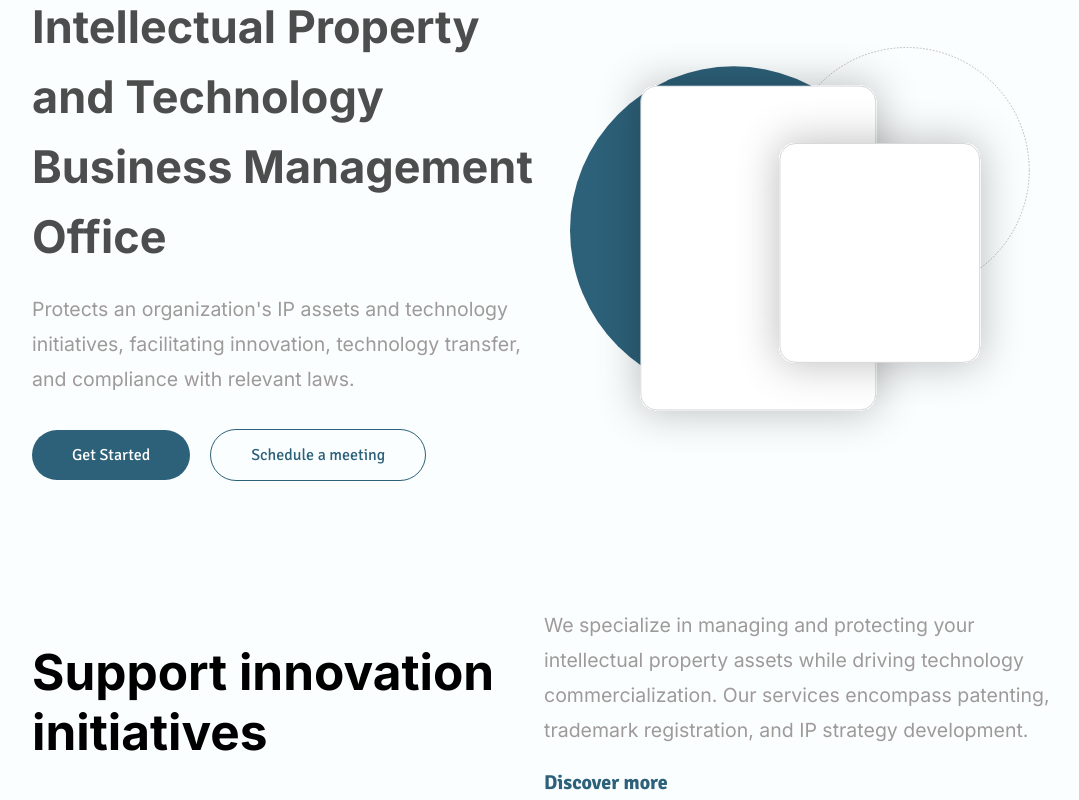
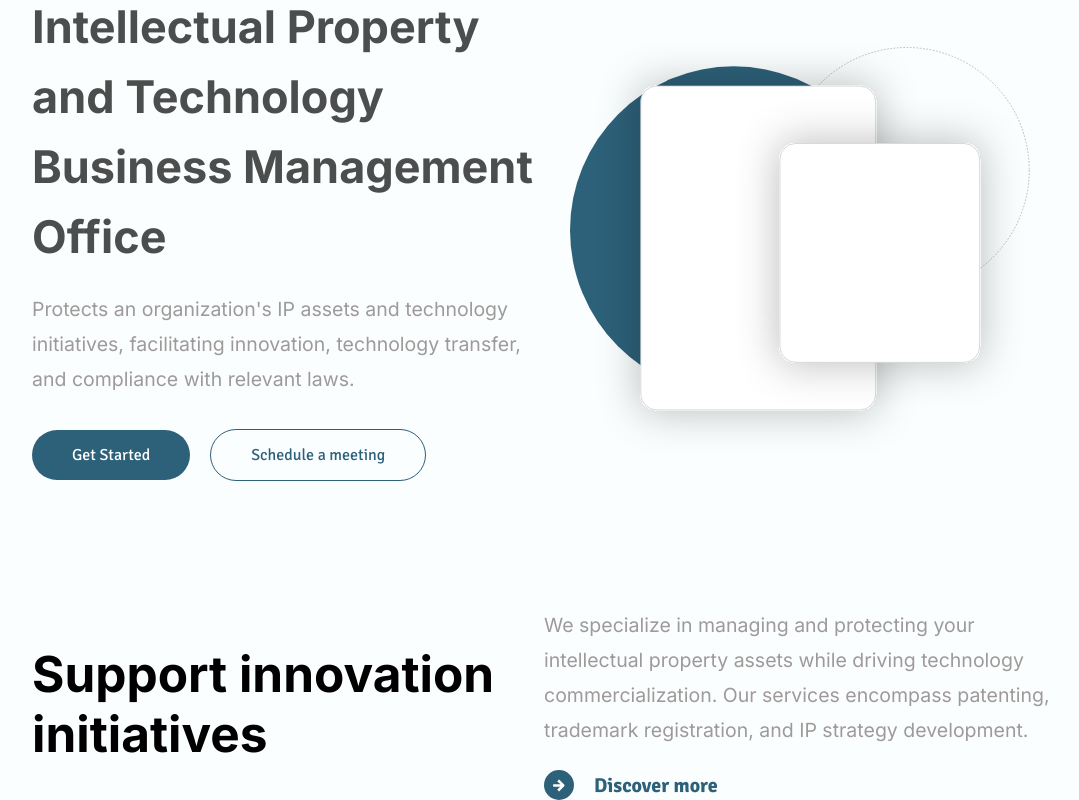
Before and after one commit to progchris00/LSPU-IPTBM-RTMS, a React (Vite) app: page / in a window 1280 px wide. Shown: the part 232-1032 px from the top of the page, without its empty margins (96-1175 px from the left). Built offline with nearby package versions, Linux system fonts and the light colour scheme.

Commit message:
feat: add svg in support action and style it in css

```diff
--- a/src/components/Support.jsx
+++ b/src/components/Support.jsx
@@ -1,4 +1,5 @@
 import { Link } from "react-router-dom";
+import Arrow from "../assets/images/arrow.svg";
 
 function Support() {
   return (
@@ -15,7 +16,7 @@ function Support() {
             development.
           </p>
           <div className="call-to-action">
-            <img src="" alt="" />
+            <img src={Arrow} alt="" />
             <Link className="">Discover more</Link>
           </div>
         </div>
--- a/src/index.css
+++ b/src/index.css
@@ -291,6 +291,12 @@ nav > ul > li {
 
 #support .wrapper {
   align-items: center;
+}
+
+.call-to-action {
+  display: flex;
+  align-items: center;
+  gap: 20px;
 }
 
 /* End of support section */
```
Also changed, not shown: src/assets/images/arrow.svg (added).
